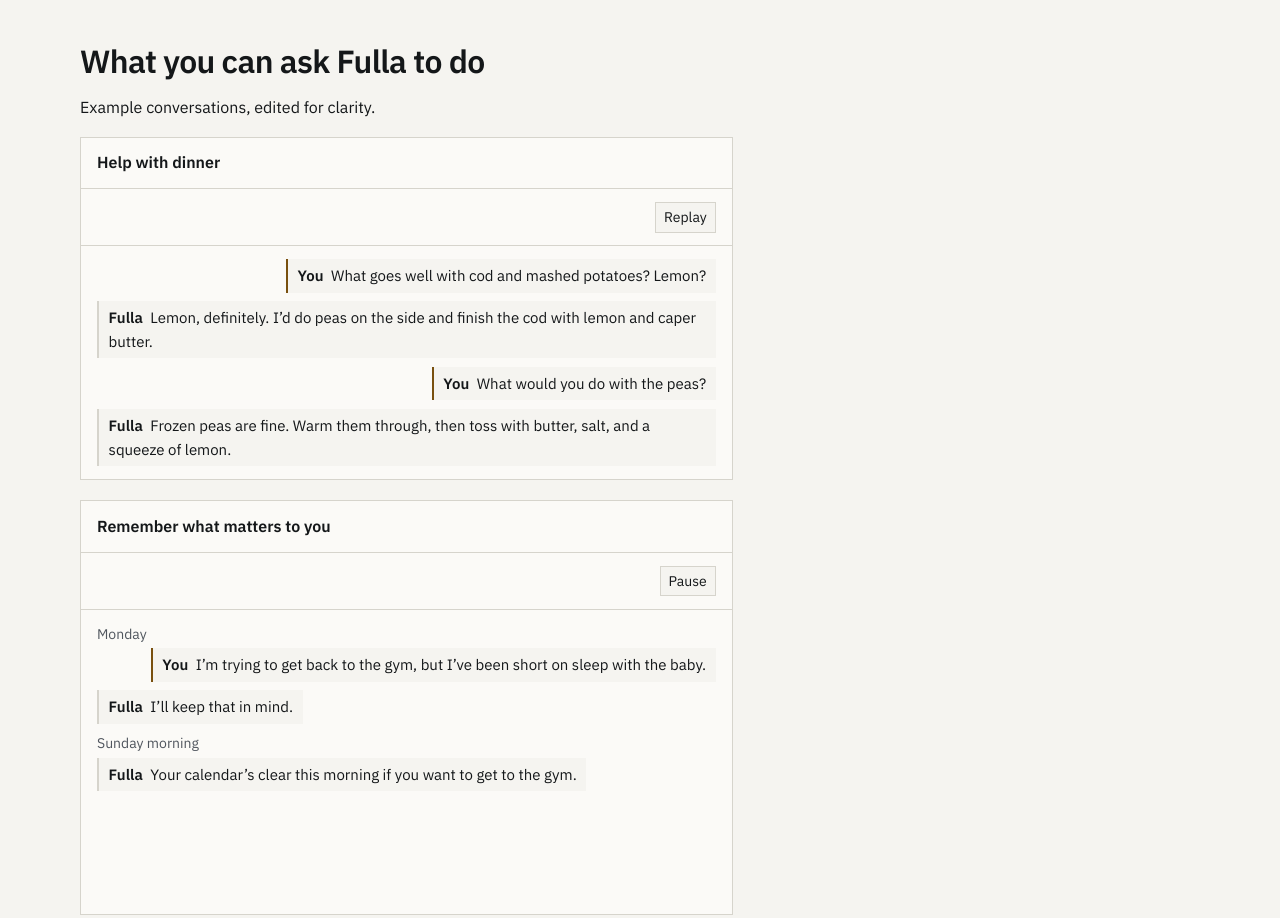
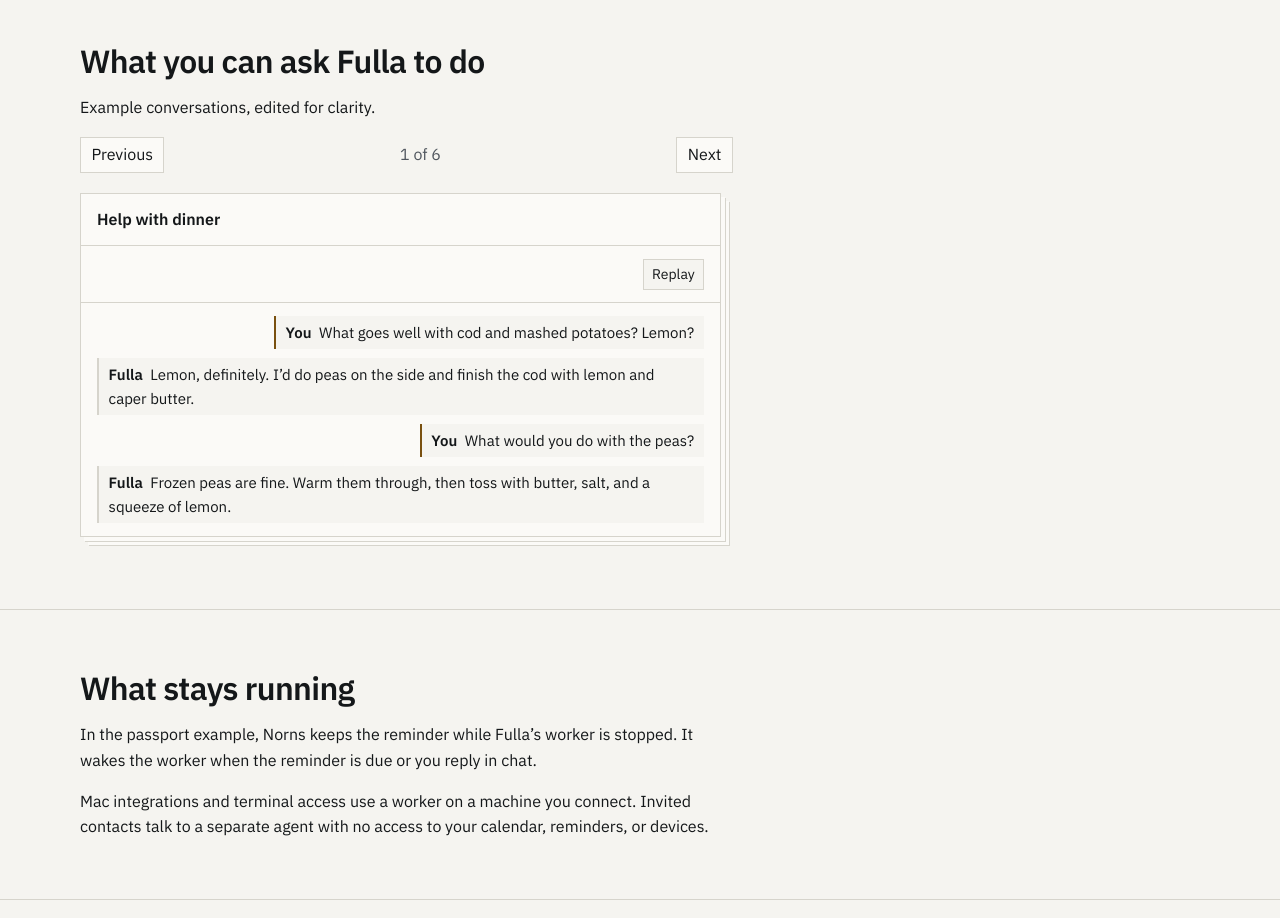
Before and after one commit to nornscode/nornscode.com, a plain HTML site: page fulla/index.html in a window 1280 px wide. Shown: the part 860-1778 px from the top of the page. Drawn offline with Linux system fonts and the light colour scheme.

Commit message:
Present Fulla examples as a card deck

```diff
--- a/fulla/index.html
+++ b/fulla/index.html
@@ -153,7 +153,12 @@
         <div class="wrap content">
           <h2 id="uses-heading">What you can ask Fulla to do</h2>
           <p>Example conversations, edited for clarity.</p>
-          <div class="demo-stack">
+          <div class="demo-stack" data-demo-deck>
+            <div class="demo-deck__controls" role="group" aria-label="Browse examples" hidden>
+              <button type="button" data-deck-previous>Previous</button>
+              <span data-deck-position role="status"></span>
+              <button type="button" data-deck-next>Next</button>
+            </div>
             <figure class="panel reminder" data-reminder-demo>
               <figcaption>
                 <strong>Help with dinner</strong>
--- a/script.js
+++ b/script.js
@@ -34,6 +34,37 @@
         // no-op — user can still select the text
       }
     });
+  });
+
+  document.querySelectorAll("[data-demo-deck]").forEach((deck) => {
+    const cards = [...deck.querySelectorAll("[data-reminder-demo]")];
+    const controls = deck.querySelector(".demo-deck__controls");
+    const previous = deck.querySelector("[data-deck-previous]");
+    const next = deck.querySelector("[data-deck-next]");
+    const position = deck.querySelector("[data-deck-position]");
+    let current = 0;
+
+    function showCard(index) {
+      cards[current].dispatchEvent(new Event("demo-deactivate"));
+      current = (index + cards.length) % cards.length;
+      cards.forEach((card, i) => {
+        card.hidden = i !== current;
+      });
+      const title = cards[current].querySelector("figcaption strong").textContent;
+      position.textContent = current + 1 + " of " + cards.length;
+      position.setAttribute("aria-label", position.textContent + ": " + title);
+    }
+
+    previous.addEventListener("click", () => showCard(current - 1));
+    next.addEventListener("click", () => showCard(current + 1));
+    controls.addEventListener("keydown", (event) => {
+      if (event.key !== "ArrowLeft" && event.key !== "ArrowRight") return;
+      event.preventDefault();
+      showCard(current + (event.key === "ArrowRight" ? 1 : -1));
+    });
+
+    showCard(0);
+    controls.hidden = false;
   });
 
   // Play each conversation once as it comes into view.
@@ -93,8 +124,14 @@
       advance();
     });
 
+    demo.addEventListener("demo-deactivate", () => {
+      if (timer === undefined) return;
+      pause();
+      setButton("Resume");
+    });
+
     const observer = new IntersectionObserver(([entry]) => {
-      if (!entry.isIntersecting) return;
+      if (!entry.isIntersecting || demo.hidden) return;
       observer.disconnect();
       controls.hidden = false;
       show(0);
--- a/styles.css
+++ b/styles.css
@@ -286,6 +286,38 @@ code {
   width: 100%;
 }
 
+.demo-deck__controls:not([hidden]) {
+  display: flex;
+  justify-content: space-between;
+  align-items: center;
+  gap: 0.75rem;
+}
+
+.demo-deck__controls button {
+  padding: 0.3rem 0.65rem;
+  border: 1px solid var(--line);
+  background: var(--panel);
+  color: var(--fg);
+}
+
+.demo-deck__controls button:hover {
+  border-color: var(--accent);
+}
+
+.demo-deck__controls span {
+  color: var(--muted);
+  font-variant-numeric: tabular-nums;
+}
+
+.demo-deck__controls:not([hidden]) ~ .reminder:not([hidden]) {
+  position: relative;
+  width: calc(100% - 0.75rem);
+  margin-bottom: 0.75rem;
+  box-shadow:
+    4px 4px 0 var(--panel), 5px 5px 0 var(--line),
+    8px 8px 0 var(--panel), 9px 9px 0 var(--line);
+}
+
 .reminder__chat {
   display: grid;
   gap: 0.55rem;
```
